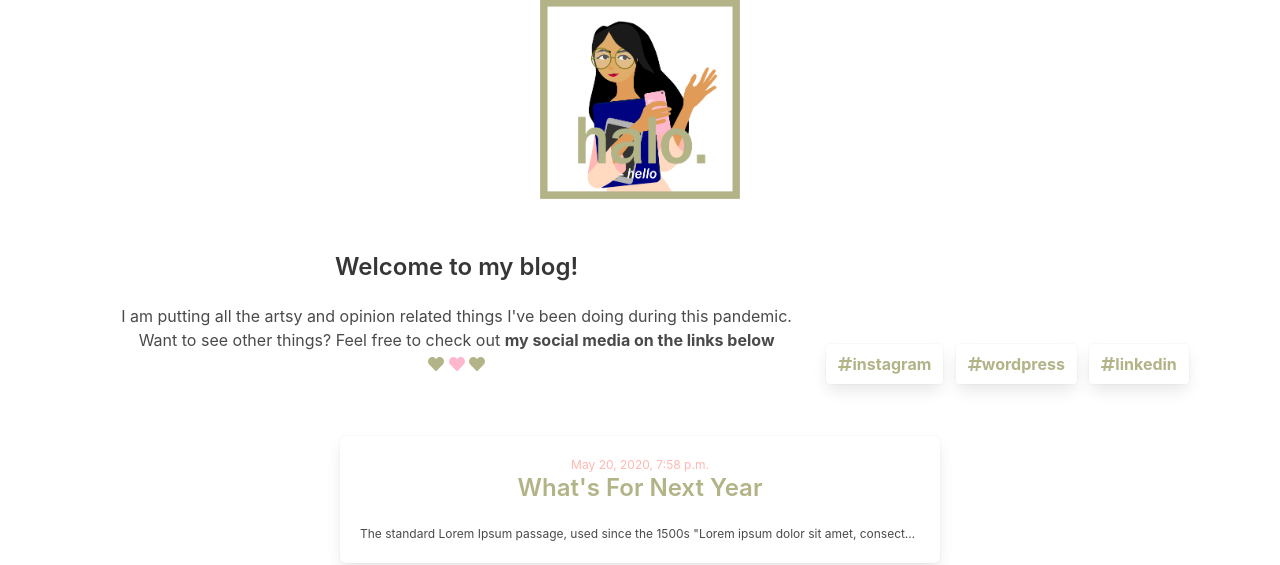
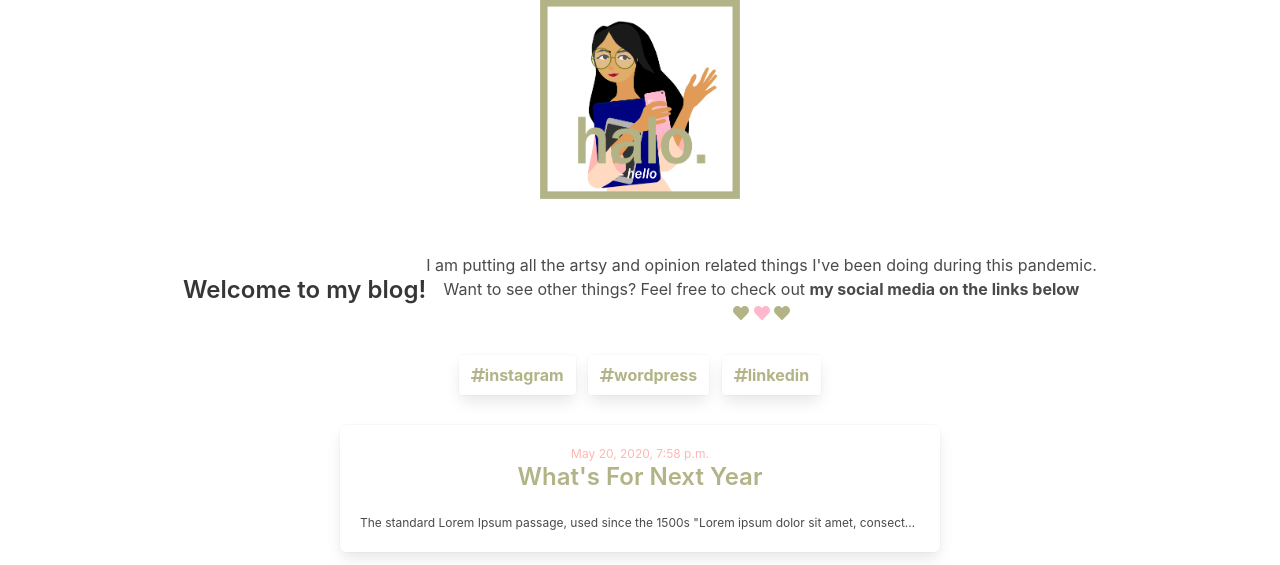
Before and after one commit to amlndr/myWebsite, a Django app: page / in a window 1280 px wide. Shown: the part 133-698 px from the top of the page. Run offline with Django 3.2, Linux system fonts and the light colour scheme; data comes from the database, SQL or seed files in the repository; some libraries are stand-ins or nearby versions.

Commit message:
use level for text in postlist

```diff
--- a/blog/templates/blog/post_list.html
+++ b/blog/templates/blog/post_list.html
@@ -12,6 +12,8 @@
     </div>
 
     <div class="desc">
+        <div class="level">
+            <div class="level-item has-text-centered">
         <h4 class="title is-4">Welcome to my blog!</h4>
         <p>I am putting all the artsy and opinion related things I've been doing
             during this pandemic. <br> Want to see other things?
@@ -20,7 +22,7 @@
             <i class="fas fa-heart" style="color:#ffb7ce;"></i>
             <i class="fas fa-heart" style="color:#b3b388;"></i>
         </p>
-    </div>
+    </div></div></div>
 
     <div class="tags are-medium " style="display:inline-block; text-align:center">
         <span class="tag is-white box">
```
